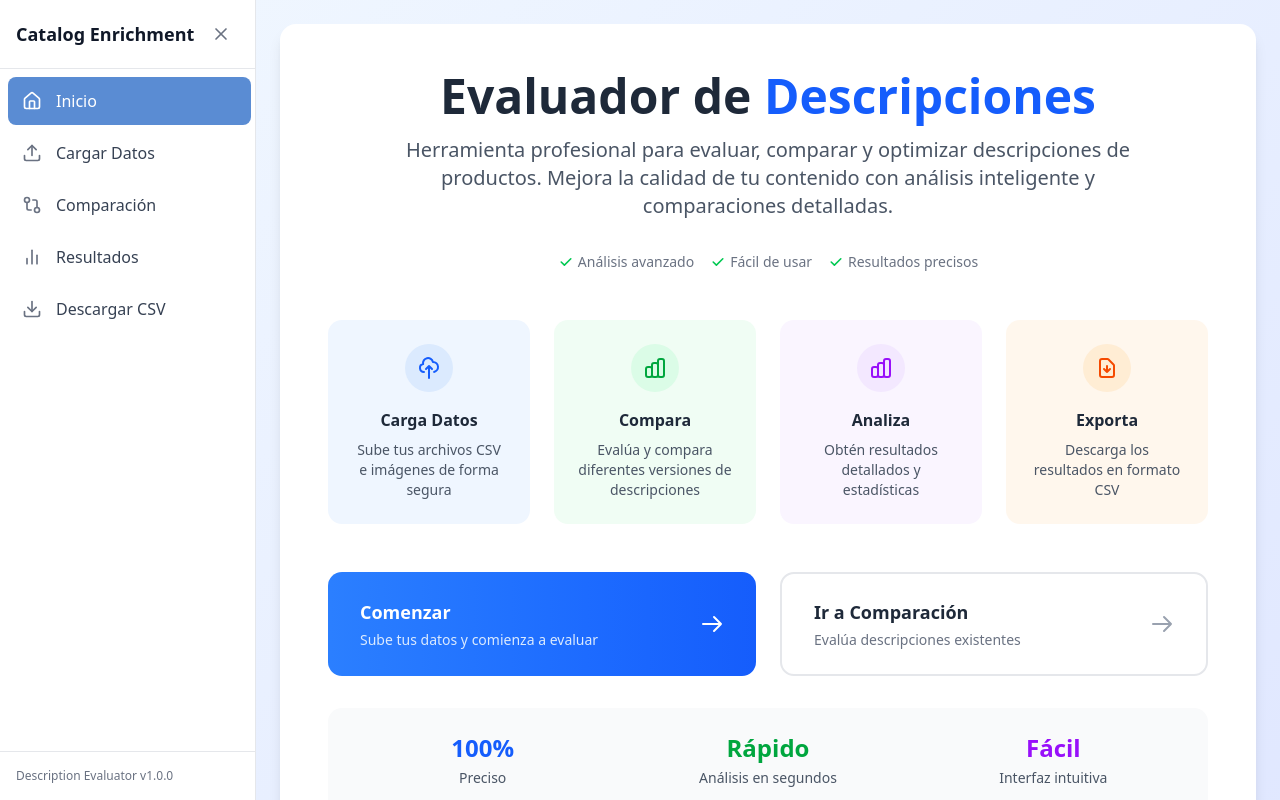
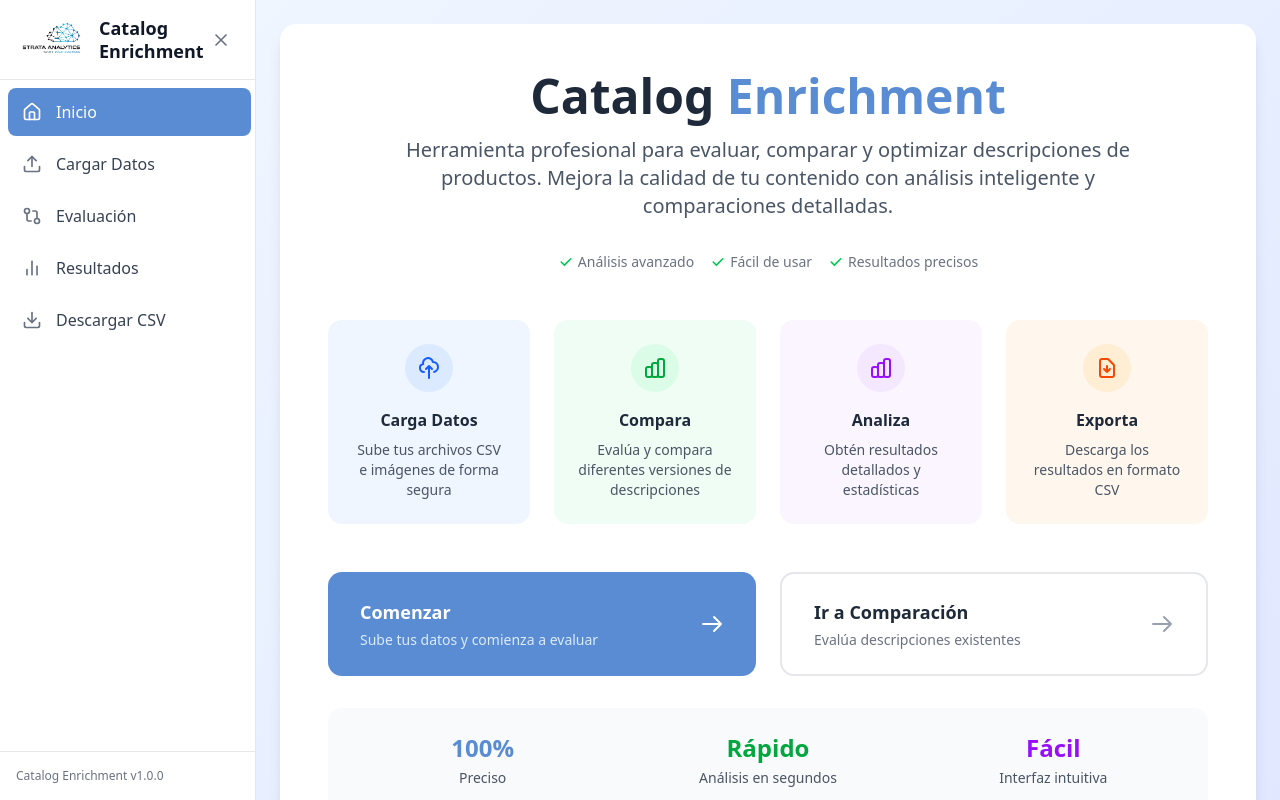
Before and after one commit to Andre-Leandro/Description-Evaluator, a Next.js app in the folder frontend/: page / in a window 1280 px wide. Built offline with nearby package versions, Linux system fonts and the light colour scheme.

Commit message:
Update UI for Catalog Enrichment: modify headings, enhance dropdowns, and adjust sidebar labels

```diff
--- a/frontend/src/app/page.js
+++ b/frontend/src/app/page.js
@@ -7,8 +7,8 @@ export default function Home() {
         <div className="bg-white rounded-2xl shadow-lg p-8 md:p-12">
           {/* Hero Section */}
           <div className="text-center mb-12">
-            <h1 className="text-4xl md:text-5xl font-bold text-gray-800 mb-4">
-              Evaluador de <span className="text-blue-600">Descripciones</span>
+            <h1 className="text-3xl md:text-5xl font-bold text-gray-800 mb-4">
+              Catalog <span className="text-[#5A8CD3]">Enrichment</span>
             </h1>
             <p className="text-xl text-gray-600 mb-8 max-w-3xl mx-auto">
               Herramienta profesional para evaluar, comparar y optimizar descripciones de productos.
@@ -83,7 +83,12 @@ export default function Home() {
           <div className="grid grid-cols-1 md:grid-cols-2 gap-6 mb-8">
             <Link
               href="/subir-csv"
-              className="group bg-gradient-to-r from-blue-500 to-blue-600 hover:from-blue-600 hover:to-blue-700 text-white font-medium py-6 px-8 rounded-xl transition-all duration-200 flex items-center justify-between transform hover:scale-105"
+              className="group bg-gradient-to-r from-[#5A8CD3] to-[#5A8CD3]
+           hover:from-[#5A8CD3] hover:to-[#4A90E2]
+           text-white font-medium py-6 px-8 rounded-xl
+           transition-all duration-200 flex items-center justify-between
+           transform hover:scale-105 hover:shadow-lg"
+
             >
               <div className="text-left">
                 <span className="text-lg font-semibold">Comenzar</span>
@@ -112,7 +117,7 @@ export default function Home() {
           <div className="bg-gray-50 rounded-xl p-6 text-center">
             <div className="grid grid-cols-1 md:grid-cols-3 gap-6">
               <div>
-                <div className="text-2xl font-bold text-blue-600 mb-1">100%</div>
+                <div className="text-2xl font-bold text-[#5A8CD3] mb-1">100%</div>
                 <div className="text-sm text-gray-600">Preciso</div>
               </div>
               <div>
--- a/frontend/src/app/pages/DescriptionVoting.jsx
+++ b/frontend/src/app/pages/DescriptionVoting.jsx
@@ -224,34 +224,84 @@ export default function DescriptionVoting() {
   if (error) return <div className="text-center text-red-600 p-4">Error: {error}</div>;
 
   return (
-    <div className="max-w-7xl mx-auto space-y-6 relative">
+    <div className="max-w-7xl mx-auto space-y-6 relative ">
       {/* Condition Selector */}
-      <div className="bg-white p-4 rounded-lg shadow-md">
-        <h1 className="text-2xl font-bold mb-4 text-left">Evaluación de Descripciones</h1>
+      <div className="bg-white p-4 rounded-lg shadow-md ">
+        <div className="text-center mb-10 mt-4">
+            <h1 className="text-3xl md:text-4xl font-bold text-gray-800 mb-4">
+             Evaluación de <span className="text-[#5A8CD3]">Descripciones</span>
+            </h1>
+        </div>
+
+        <div className="flex flex-wrap items-center gap-4 bg-white p-4 rounded-lg">
 
             {conditions.length > 0 && (
-          <div className="mb-4">
-            <label htmlFor="condition-select" className="block mb-2 font-medium text-gray-700">
-              Condición:
-            </label>
+          <div className="relative">
              <select
             id="condition-select"
             value={selectedCondition}
             onChange={(e) => setSelectedCondition(Number(e.target.value))}
-              className="border rounded px-3 py-2 bg-white focus:ring-2 focus:ring-blue-500 focus:border-blue-500"
+            className="border rounded px-3 py-2 pr-10 text-sm bg-white text-gray-800
+                      focus:outline-none focus:ring-2 focus:ring-blue-400
+                      appearance-none text-center [text-align-last:center] w-auto min-w-[120px]"
           >
             {conditions.map(condition => (
-                condition.id > 1 &&
+              condition.id > 1 && (
                 <option key={condition.id} value={condition.id}>
                   {condition.description}
                 </option>
+              )
             ))}
           </select>
+
+          {/* Flecha custom */}
+           <svg
+          xmlns="http://www.w3.org/2000/svg"
+          className="absolute right-2 top-1/2 -translate-y-1/2 w-4 h-4 text-gray-500 pointer-events-none"
+          fill="none"
+          viewBox="0 0 24 24"
+          stroke="currentColor"
+          strokeWidth="2"
+        >
+          <path strokeLinecap="round" strokeLinejoin="round" d="M19 9l-7 7-7-7" />
+          </svg>
+          </div>
+        )}
+          {/* Filter dropdown */}
+          {conditions.length > 0 && (
+          <div className="relative">
+             <select
+            id="condition-select"
+             value={filter}
+              onChange={(e) => {
+                setFilter(e.target.value);
+                setIndex(0);
+              }}
+            className="border rounded px-3 py-2 pr-10 text-sm bg-white text-gray-800
+                      focus:outline-none focus:ring-2 focus:ring-blue-400
+                      appearance-none text-center [text-align-last:center] w-auto min-w-[120px]"
+          >
+             <option value="all">Todos</option>
+              <option value="evaluated">Evaluados</option>
+              <option value="pending">Pendientes</option>
+          </select>
+
+          {/* Flecha custom */}
+           <svg
+          xmlns="http://www.w3.org/2000/svg"
+          className="absolute right-2 top-1/2 -translate-y-1/2 w-4 h-4 text-gray-500 pointer-events-none"
+          fill="none"
+          viewBox="0 0 24 24"
+          stroke="currentColor"
+          strokeWidth="2"
+        >
+          <path strokeLinecap="round" strokeLinejoin="round" d="M19 9l-7 7-7-7" />
+          </svg>
           </div>
         )}
 
 
-        <div className="flex flex-wrap items-center gap-4 bg-white p-4 rounded-lg">
+
           {/* Navigation button */}
           <button
             onClick={() => setShowSidebar(true)}
@@ -263,30 +313,9 @@ export default function DescriptionVoting() {
             <span>Navegación</span>
           </button>
 
-          {/* Filter dropdown */}
-          <div className="relative">
-            <select
-              value={filter}
-              onChange={(e) => {
-                setFilter(e.target.value);
-                setIndex(0);
-              }}
-              className="border rounded px-3 py-2 pr-8 text-sm bg-white text-gray-800 focus:outline-none focus:ring-2 focus:ring-blue-400"
-            >
-              <option value="all">Todos</option>
-              <option value="evaluated">Evaluados</option>
-              <option value="pending">Pendientes</option>
-            </select>
-            <div className="pointer-events-none absolute inset-y-0 right-2 flex items-center">
-              <svg className="w-4 h-4 text-gray-400" fill="none" stroke="currentColor" viewBox="0 0 24 24">
-                <path strokeLinecap="round" strokeLinejoin="round" d="M19 9l-7 7-7-7" />
-              </svg>
-            </div>
-          </div>
-
           {/* Product counter */}
           <div className="ml-auto">
-            <span className="inline-block bg-[#a9cce3] text-white font-bold px-4 py-2 rounded-xl text-sm">
+            <span className="inline-block bg-[#5A8CD3] text-white font-bold px-4 py-2 rounded-xl text-sm">
               {productsByPart.length > 0 ? index + 1 : 0} / {productsByPart.length}
             </span>
           </div>
@@ -363,7 +392,7 @@ export default function DescriptionVoting() {
                   {currentProduct.evaluated ? "✓ Evaluado" : "⏳ Pendiente"}
                 </span>
               </div>
-              <p className="text-gray-600 italic text-sm sm:text-base text-left">{currentProduct.og_description}</p>
+              <p className="text-gray-600 italic text-sm sm:text-base text-left"> Imagen</p>
             </div>
 
             <div className="grid grid-cols-1 md:grid-cols-2 gap-4">
@@ -385,18 +414,13 @@ export default function DescriptionVoting() {
             </div>
           </div>
 
-          <div className="flex justify-between gap-4 mt-6">
+          <div className="flex justify-end gap-4 mt-6 mb-6">
+
             <button
               onClick={handleSkip}
-              className="px-4 py-2 bg-gray-200 text-gray-700 rounded-xl hover:bg-gray-300 transition font-semibold"
+              className="px-4 py-2 bg-[#5A8CD3] text-white rounded-xl hover:bg-[#4A90E2] transition font-semibold"
             >
                Saltar pregunta
-            </button>
-            <button
-              onClick={() => setFinished(true)}
-              className="px-4 py-2 bg-[#a9cce3] text-white rounded-xl hover:bg-[#5499c7] transition font-semibold"
-            >
-              Terminar evaluación
             </button>
           </div>
         </>
--- a/frontend/src/components/Sidebar.jsx
+++ b/frontend/src/components/Sidebar.jsx
@@ -27,7 +27,7 @@ const navItems = [
     icon: <Upload className="w-5 h-5" />
   },
   {
-    name: 'Comparación',
+    name: 'Evaluación',
     path: '/comparacion',
     icon: <GitCompare className="w-5 h-5" />
   },
@@ -65,7 +65,16 @@ export default function Sidebar() {
     <div className={`h-screen flex flex-col bg-white border-r border-gray-200 transition-all duration-300 ${isCollapsed ? 'w-16' : 'w-64'}`}>
       <div className="p-4 flex items-center justify-between border-b border-gray-200">
         {!isCollapsed ? (
-          <h2 className="text-lg font-bold text-gray-900"> Catalog Enrichment</h2>
+          <div className="flex items-center space-x-2">
+          <img
+            src="/logo.png"
+            alt="Logo"
+            width={75}
+            height={75}
+            className="rounded-full"
+          />
+          <h2 className="text-lg font-bold text-gray-900 leading-tight"> Catalog Enrichment</h2>
+           </div>
         ) : (
           <div className="w-6"></div>
         )}
@@ -110,7 +119,7 @@ export default function Sidebar() {
       </nav>
       {!isCollapsed && (
         <div className="p-4 border-t border-gray-200 text-xs text-gray-500">
-          <p>Description Evaluator v1.0.0</p>
+          <p>Catalog Enrichment v1.0.0</p>
         </div>
       )}
     </div>
```
Also changed, not shown: frontend/src/app/pages/Results.jsx (+32 -11 lines), frontend/public/logo.png. Lines whose indentation alone changed are shown as unchanged.
